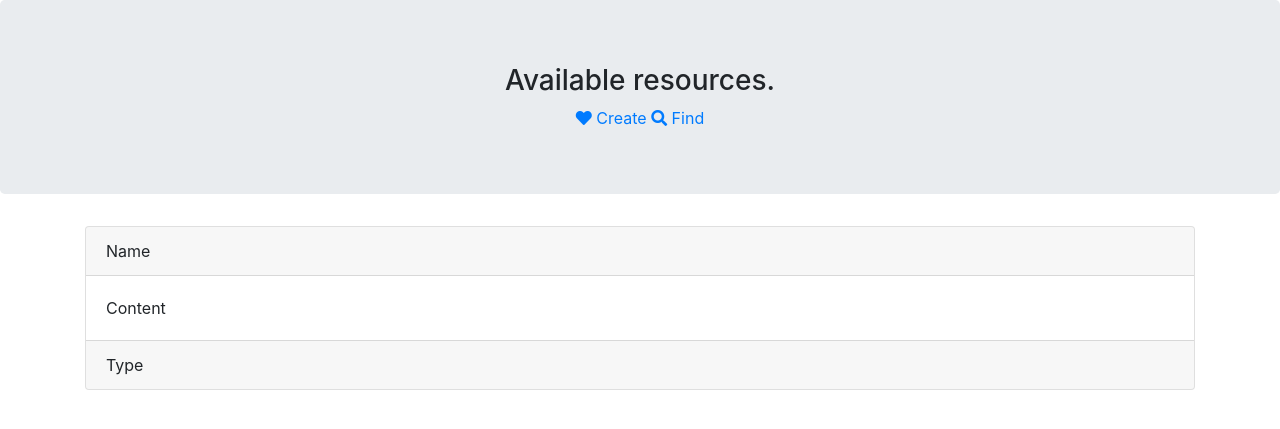
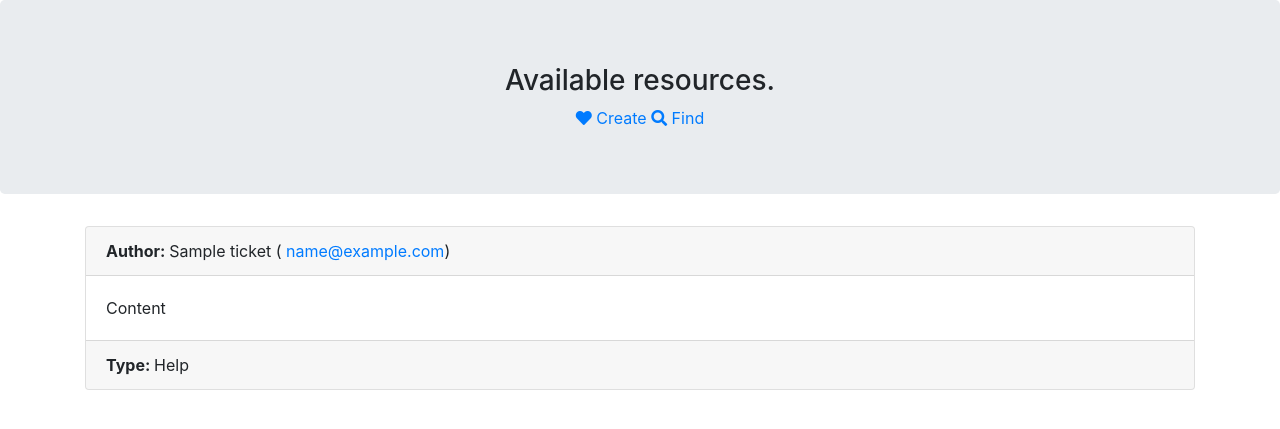
Before and after one commit to iogf/shiva, a Django app: page /ticket_app/list-tickets in a window 1280 px wide. Shown: the top 429 px of the page. Run offline with Django 3.2, Linux system fonts and the light colour scheme; tables that the repository leaves empty hold one stand-in row (values such as "Sample post"); some libraries are stand-ins or nearby versions.

Commit message:
Adding mechanism for listing tickets.

```diff
--- a/ticket_app/templates/ticket_app/list-tickets.html
+++ b/ticket_app/templates/ticket_app/list-tickets.html
@@ -25,12 +25,14 @@
 
 <div class="container">
 
+{% for ind in tickets %}
 <div class="card">
-  <div class="card-header">Name</div>
+  <div class="card-header"><b> Author: </b>{{ind.name}} (<a href="mailto: {{ind.email}}"> {{ind.email}}</a>)</div>
   <div class="card-body">Content</div>
-  <div class="card-footer">Type</div>
+  <div class="card-footer"><b> Type: </b>{{ind.get_type_display}}</div>
 </div>
-
+<br>
+{% endfor %}
 </div>
 
 </body>
--- a/ticket_app/urls.py
+++ b/ticket_app/urls.py
@@ -6,7 +6,7 @@ urlpatterns = [
     path('list-tickets', views.ListTickets.as_view(), name='list-tickets'),
     path('enable-ticket', views.EnableTicket.as_view(), name='enable-ticket'),
     path('create-ticket', views.CreateTicket.as_view(), name='create-ticket'),
-    path('find-tickets', views.FindTickets.as_view(), name='find-tickets'),
+    path('find-ticket', views.FindTicket.as_view(), name='find-ticket'),
     path('validate-email', views.ValidateEmail.as_view(), name='validate-email'),
 
 ]
--- a/ticket_app/views.py
+++ b/ticket_app/views.py
@@ -6,8 +6,9 @@ from . import forms
 # Create your views here.
 class ListTickets(View):
     def get(self, request):
+        tickets = models.Ticket.objects.all()
         return render(request,
-            'ticket_app/list-tickets.html', {})
+            'ticket_app/list-tickets.html', {'tickets': tickets})
 
 class EnableTicket(View):
     def get(self, request):
@@ -48,12 +49,12 @@ class CloseTicket(View):
     def post(self, request):
         pass
 
-class FindTickets(View):
+class FindTicket(View):
     def get(self, request):
         form = forms.FindTicketForm()
 
         return render(request,
-            'ticket_app/find-tickets.html', {'form': form})
+            'ticket_app/find-ticket.html', {'form': form})
 
     def post(self, request):
         pass
```
Also changed, not shown: ticket_app/templates/ticket_app/find-ticket.html (renamed from ticket_app/templates/ticket_app/find-tickets.html).
